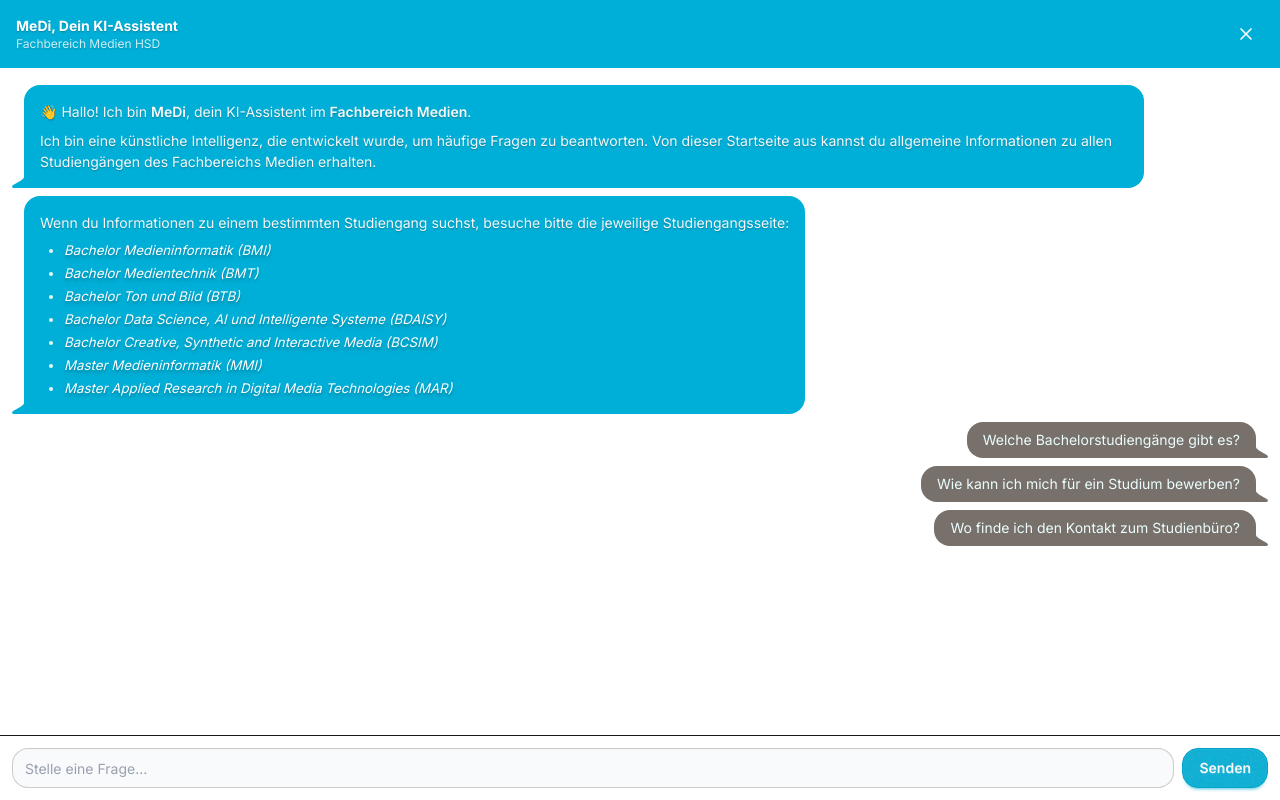
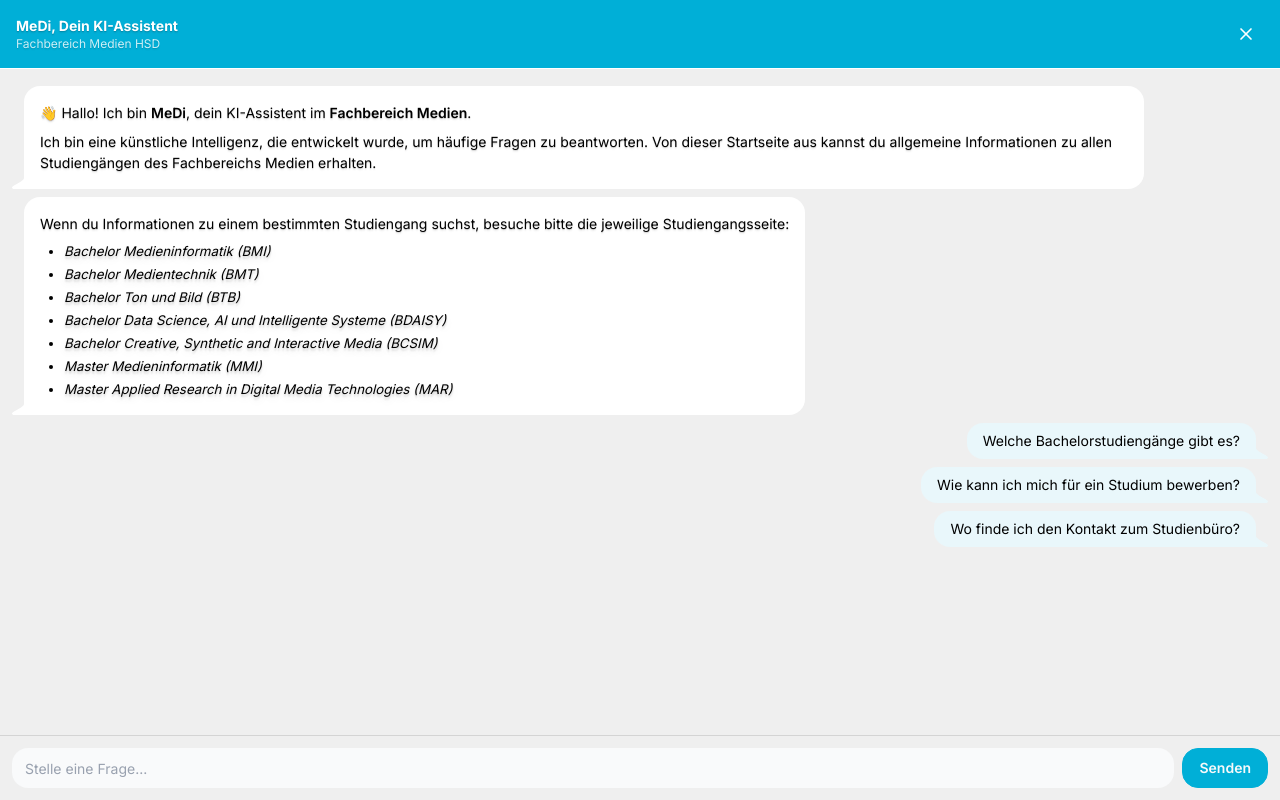
Before and after one commit to hihihien/rag-openai-pinecone, a Next.js app in the folder frontend/: page / in a window 1280 px wide. Built offline with nearby package versions, Linux system fonts and the light colour scheme.

Commit message:
fixed position chat, color scheme

```diff
--- a/frontend/app/components/Chatbot.tsx
+++ b/frontend/app/components/Chatbot.tsx
@@ -37,7 +37,12 @@ export default function Chatbot() {
   const [showSuggestions, setShowSuggestions] = useState(true);
   const messagesEndRef = useRef<HTMLDivElement | null>(null);
 
-  // === GREETING HANDLER ===
+  // Auto scroll when messages update
+  useEffect(() => {
+    messagesEndRef.current?.scrollIntoView({ behavior: 'smooth' });
+  }, [messages]);
+
+  // greeting handler
   useEffect(() => {
     const { greeting } = chatbotContexts[program] || chatbotContexts['default'];
 
@@ -52,7 +57,7 @@ export default function Chatbot() {
     }
   }, [program]);
 
-  // === LISTEN TO PROGRAM MESSAGE FROM PARENT PAGE ===
+  // LISTEN TO PROGRAM MESSAGE FROM PARENT PAGE
   useEffect(() => {
     const listener = (event: MessageEvent) => {
       if (event.data?.program) {
@@ -106,11 +111,11 @@ export default function Chatbot() {
 
   return (
     <div
-      className="w-full min-h-screen flex flex-col bg-white m-0 p-0 text-sm text-shadow-sm"
+      className="w-full min-h-screen flex flex-col bg-base-200 text-sm text-shadow-sm relative"
       data-theme="HSD-Medien"
     >
-      {/* Header with Close Icon */}
-      <div className="p-4 sm:p-4 border-b bg-neutral text-white flex items-center justify-between">
+      {/* === Fixed Header === */}
+      <div className="fixed top-0 left-0 right-0 z-50 p-4 sm:p-4 border-b bg-neutral text-white flex items-center justify-between">
         <div className="flex flex-col">
           <span className="font-bold text-sm">MeDi, Dein KI-Assistent</span>
           <span className="text-xs opacity-80">Fachbereich Medien HSD</span>
@@ -124,15 +129,15 @@ export default function Chatbot() {
         </button>
       </div>
 
-      {/* Messages */}
-      <div className="flex-1 min-h-[300px] p-3 overflow-y-auto">
+      {/* === Scrollable Messages === */}
+      <div className="flex-1 overflow-y-auto p-3 mt-[70px] mb-[80px]">
         {messages.map((m, i) => (
           <div key={i}>
             <div className={`chat ${m.role === 'user' ? 'chat-end' : 'chat-start'}`}>
               <div
                 className={`chat-bubble ${
                   m.role === 'assistant'
-                    ? 'chat-bubble-neutral'
+                    ? 'chat-bubble-primary'
                     : 'chat-bubble-secondary'
                 }`}
               >
@@ -145,7 +150,7 @@ export default function Chatbot() {
                           {...props}
                           target="_blank"
                           rel="noopener noreferrer"
-                          className="text-white hover:text-cyan-200 hover:underline italic transition-colors duration-150 text-shadow-lg"
+                          className="text-black hover:text-gray-500 hover:underline italic transition-colors duration-150 text-shadow-lg"
                         />
                       ),
                     }}
@@ -162,7 +167,7 @@ export default function Chatbot() {
 
         {/* Suggested questions shown only once after greetings */}
         {showSuggestions && (
-          <div className="">
+          <div>
             {suggestions.map((s, idx) => (
               <div className="chat chat-end" key={idx}>
                 <button
@@ -179,7 +184,7 @@ export default function Chatbot() {
 
         {loading && (
           <div className="chat chat-start">
-            <div className="chat-bubble chat-bubble-neutral">
+            <div className="chat-bubble chat-bubble-primary">
               <span className="loading loading-dots loading-sm"></span>
             </div>
           </div>
@@ -187,14 +192,14 @@ export default function Chatbot() {
         <div ref={messagesEndRef} />
       </div>
 
-      {/* Input */}
-      <div className="p-3 border-t flex flex-col sm:flex-row gap-2">
+      {/* === Fixed Input Bar === */}
+      <div className="fixed bottom-0 left-0 right-0 z-50 border-t border-base-300 bg-base-200 p-3 flex flex-col sm:flex-row gap-2">
         <input
           value={question}
           onChange={(e) => setQuestion(e.target.value)}
           onKeyDown={(e) => e.key === 'Enter' && askQuestion()}
           placeholder="Stelle eine Frage..."
-          className="w-full input input-bordered text-sm bg-gray-50 text-gray-700 placeholder-gray-400"
+          className="w-full input input-ghost text-sm bg-gray-50 text-gray-700 placeholder-gray-400"
         />
         <button
           onClick={() => askQuestion()}
--- a/frontend/app/globals.css
+++ b/frontend/app/globals.css
@@ -6,17 +6,17 @@
   prefersdark: false;
   color-scheme: "light";
   --color-base-100: oklch(98% 0.001 106.423);
-  --color-base-200: oklch(97% 0.001 106.424);
-  --color-base-300: oklch(92% 0.003 48.717);
-  --color-base-content: oklch(21% 0.006 56.043);
-  --color-primary: #00AFD7;
-  --color-primary-content: oklch(98% 0.019 200.873);
-  --color-secondary: oklch(55% 0.013 58.071);
-  --color-secondary-content: oklch(98% 0.019 200.873);
-  --color-accent: oklch(58% 0.158 241.966);
+  --color-base-200: #efefef;
+  --color-base-300: oklch(87% 0 0);
+  --color-base-content: #000000;
+  --color-primary: #ffffff;
+  --color-primary-content: #000000;
+  --color-secondary: #e9f7fb;
+  --color-secondary-content: #000000;
+  --color-accent: oklch(0.699 0.123 221.9);
   --color-accent-content: oklch(97% 0.014 254.604);
   --color-neutral: #00AFD7;
-  --color-neutral-content: oklch(98% 0.001 106.423);
+  --color-neutral-content: oklch(98% 0.003 247.858);
   --color-info: oklch(70% 0.165 254.624);
   --color-info-content: oklch(28% 0.091 267.935);
   --color-success: oklch(77% 0.152 181.912);
@@ -31,8 +31,8 @@
   --size-selector: 0.25rem;
   --size-field: 0.25rem;
   --border: 1px;
-  --depth: 1;
-  --noise: 1;
+  --depth: 0;
+  --noise: 0;
 }
 
 /*
@@ -83,7 +83,7 @@
 /* Optional: make footer links smaller and lighter */
 .chat-start .chat-bubble ul:last-child {
   font-size: 0.95em;
-  color: rgba(255, 255, 255, 0.9);
+  color: #000000;
 }
 
 /* Optional: improve bold heading visibility */
```
Also changed, not shown: 1 other file (tests, documents, lock files or other folders).
